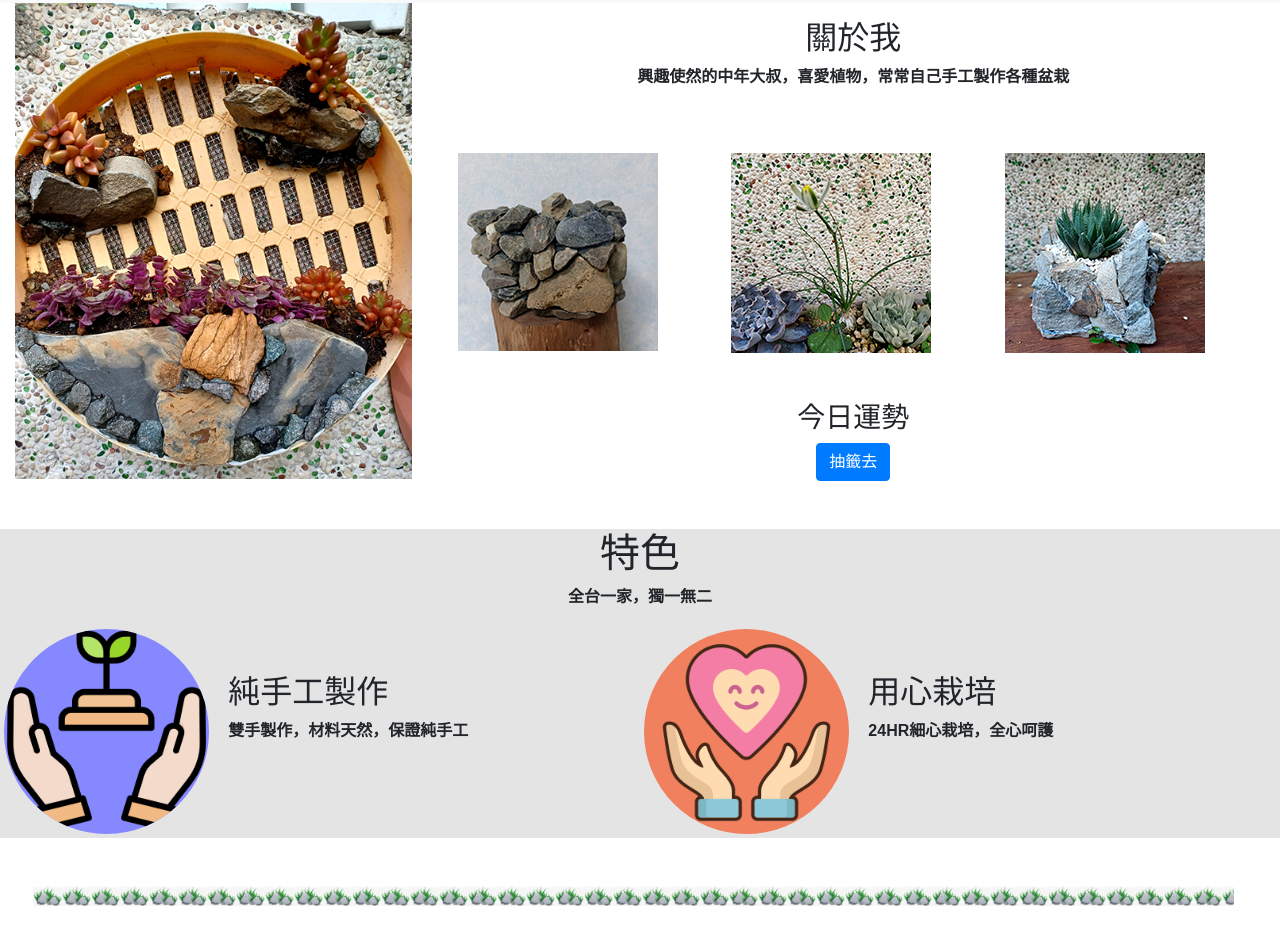
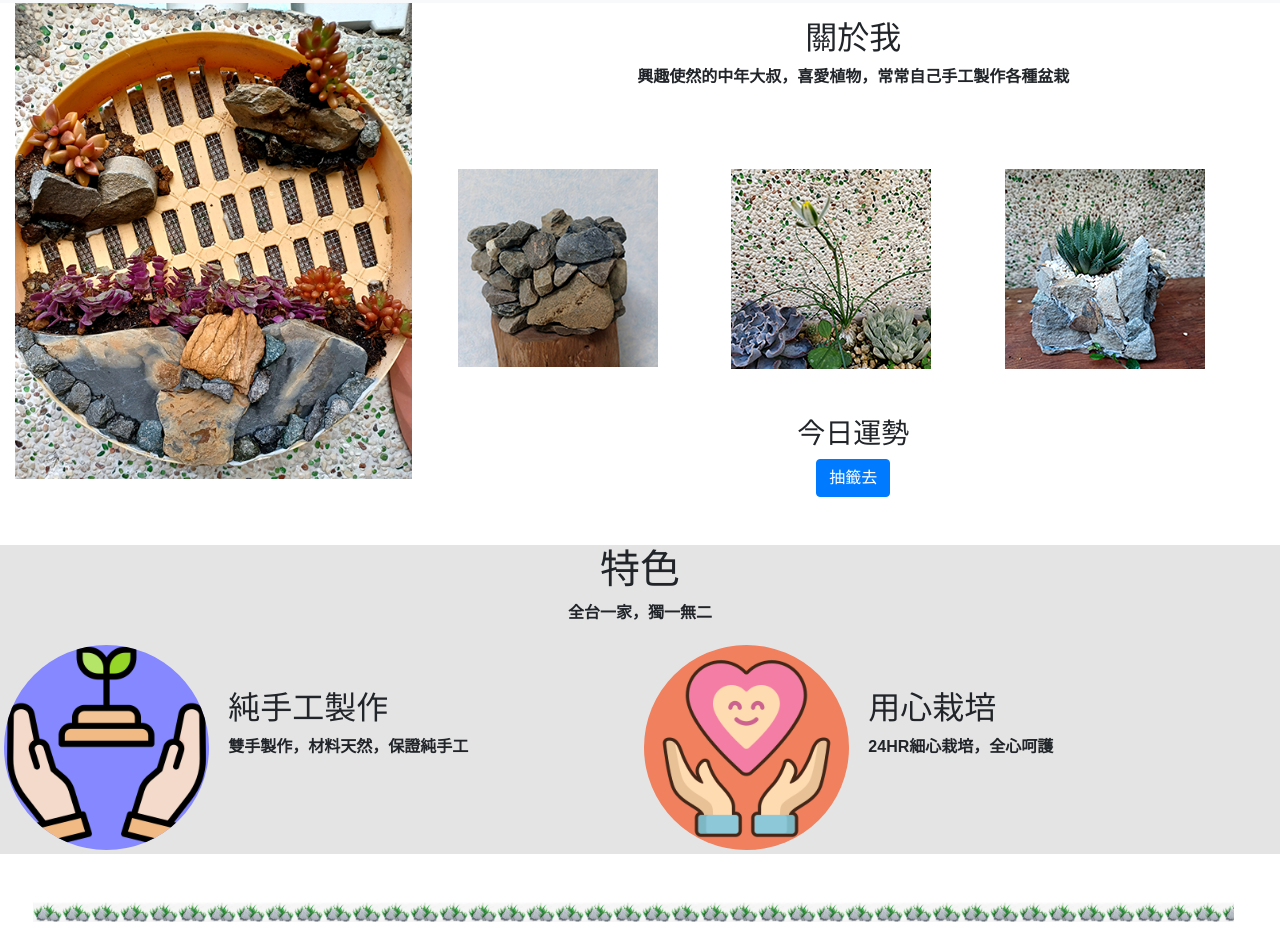
Before and after one commit to m0986120721/plant, a plain HTML site: page index.html in a window 1280 px wide. Shown: the part 1273-2223 px from the top of the page. Drawn offline with nearby package versions, Linux system fonts and the light colour scheme.

Commit message:
pic調整

```diff
--- a/index.html
+++ b/index.html
@@ -292,13 +292,13 @@
                 <p class="text-center">興趣使然的中年大叔，喜愛植物，常常自己手工製作各種盆栽</p>
                 <div class="row mt-5 p-3">
                     <div class="col-sm-4">
-                        <img class="mr-1 img-fluid" src="./img/about_1.png" alt="">
+                        <img class="mt-3 mr-1 img-fluid" src="./img/about_1.png" alt="">
                     </div>
                     <div class="col-sm-4">
-                        <img class="mr-1 img-fluid" src="./img/about_2.png" alt="">
+                        <img class="mt-3 mr-1 img-fluid" src="./img/about_2.png" alt="">
                     </div>
                     <div class="col-sm-4">
-                        <img class="mr-1 img-fluid" src="./img/about_3.png" alt="">
+                        <img class="mt-3 mr-1 img-fluid" src="./img/about_3.png" alt="">
                     </div>
 
                     <!-- 抽獎區 -->
```
